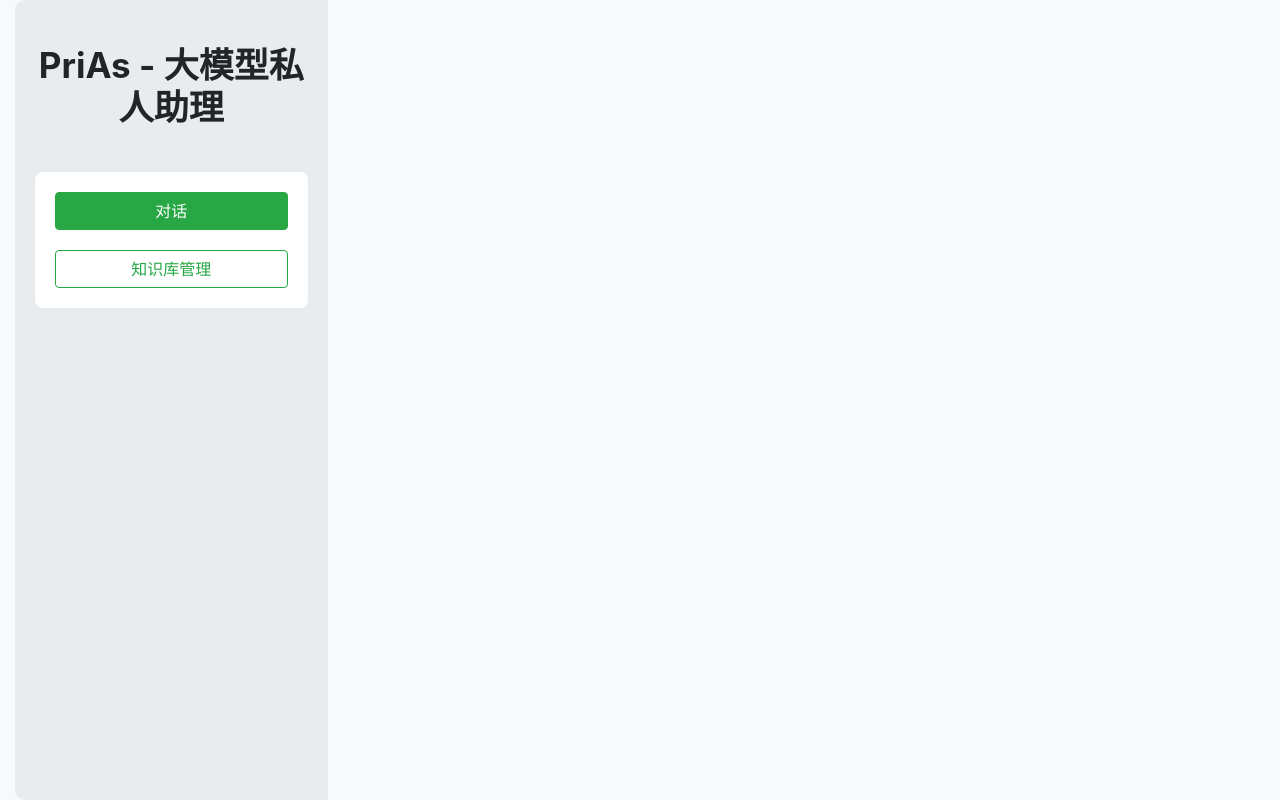
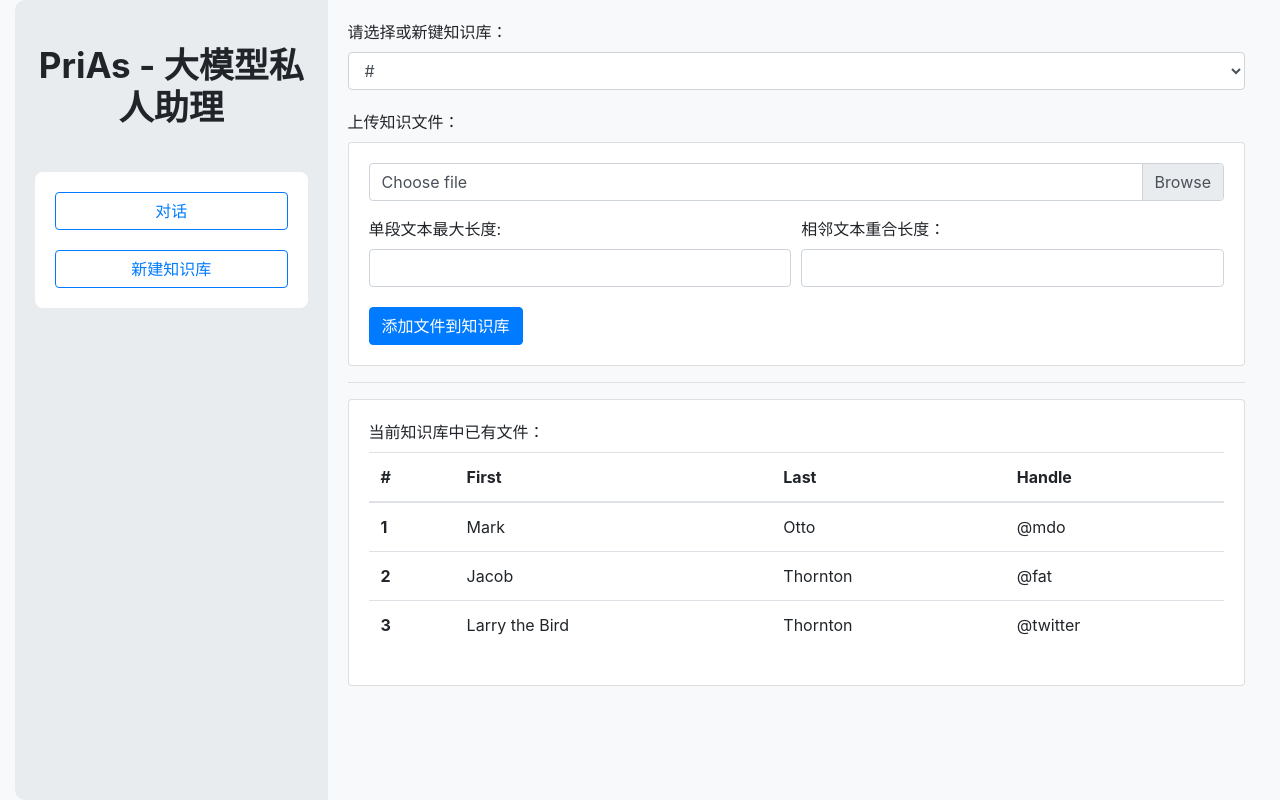
Before and after one commit to chaoql/PriAs, a Django app: template templates/knowladgeManagementIndex.html in a window 1280 px wide. Run offline with Django 5.2, Linux system fonts and the light colour scheme; the template is opened without the code that fills it, so the values that code supplies are empty; some libraries are stand-ins or nearby versions.

Commit message:
聊天框前端代码提交

```diff
--- a/apps/QA/urls.py
+++ b/apps/QA/urls.py
@@ -1,6 +1,7 @@
 from django.urls import path
-from apps.QA.views import FirstView
+from apps.QA.views import FirstView, knowladgeManagementView
 
 urlpatterns = [
     path('', FirstView.as_view(), name="index"),  # 类视图后必须加as_view()
+    path('km/', knowladgeManagementView.as_view(), name="km")
 ]
--- a/templates/base.html
+++ b/templates/base.html
@@ -52,7 +52,74 @@
             background-color: white; /* 白色背景 */
             border-radius: 8px; /* 圆角矩形 */
             padding: 20px; /* 内边距 */
-            {#margin-bottom: 20px; /* 底部边距 */#}
+        {#margin-bottom: 20px; /* 底部边距 */#}
+        }
+
+        .chatBox {
+            position: relative;
+            width: 100%;
+            height: calc(100% - 120px);
+            padding: 50px;
+            overflow-y: auto;
+        }
+
+        .message {
+            position: relative;
+            display: flex;
+            width: 100%;
+            margin: 5px 0;
+        }
+
+        .message p {
+            position: relative;
+            right: 0;
+            text-align: right;
+            max-width: 65%;
+            padding: 12px;
+            background: #b3d7ff;
+            {#background: #dcf8c6;#}
+            border-radius: 10px;
+            font-size: 0.9em;
+        }
+
+        .message p::before {
+            content: '';
+            position: absolute;
+            top: 0;
+            right: -12px;
+            width: 20px;
+            height: 20px;
+            background: linear-gradient(135deg, #b3d7ff 0%, #b3d7ff 50%, transparent 50%, transparent);
+        }
+
+        .message p span {
+            display: block;
+            margin-top: 5px;
+            font-size: 0.85em;
+            opacity: 0.5;
+        }
+
+        .my_message {
+            justify-content: flex-end;
+        }
+
+        .frnd_message {
+            justify-content: flex-start;
+        }
+
+        .frnd_message p {
+            background: #fff;
+            text-align: left;
+        }
+
+        .message.frnd_message p::before {
+            content: '';
+            position: absolute;
+            top: 0;
+            left: -12px;
+            width: 20px;
+            height: 20px;
+            background: linear-gradient(225deg, #fff 0%, #fff 50%, transparent 50%, transparent);
         }
     </style>
 </head>
@@ -68,10 +135,10 @@
         <br>
         <!-- 对话和知识库管理按钮组 -->
         <div class="btn-group-wrapper" style="margin-bottom: 20px;">
-            <button type="button" class="btn btn-outline-success active btn-block" style="margin-bottom: 20px;">对话
-            </button>
-            <button type="button" class="btn btn-outline-success btn-block">知识库管理
-            </button>
+            <a type="button" class="btn btn-outline-primary {% if current_page == 'index' %}active{% endif %} btn-block"
+               style="margin-bottom: 20px;" href="{% url 'index' %}">对话</a>
+            <a type="button" class="btn btn-outline-primary {% if current_page == 'km' %}active{% endif %} btn-block"
+               href="{% url 'km' %}">新建知识库</a>
         </div>
 
         {% block left_content %}
--- a/templates/knowladgeManagementIndex.html
+++ b/templates/knowladgeManagementIndex.html
@@ -1,8 +1,74 @@
 {% extends 'base.html' %}
 
 {% block left_content %}
-
 {% endblock %}
 {% block right_content %}
+    <div class="form-group">
+        <label>请选择或新键知识库：</label>
+        <select class="form-control" id="method-select" style="margin-bottom: 20px;">
+            <option>#</option>
+        </select>
+        <label for="exampleFormControlFile1">上传知识文件：</label>
+        <div class="card">
+            <div class="card-body">
+                <form>
+                    <div class="input-group mb-3">
+                        <div class="custom-file">
+                            <input type="file" class="custom-file-input" id="inputGroupFile02">
+                            <label class="custom-file-label" for="inputGroupFile02"
+                                   aria-describedby="inputGroupFileAddon02">Choose file</label>
+                        </div>
+                    </div>
+                    <div class="form-row">
+                        <div class="form-group col-md-6">
+                            <label for="inputEmail4">单段文本最大长度:</label>
+                            <input type="email" class="form-control" id="inputEmail4">
+                        </div>
+                        <div class="form-group col-md-6">
+                            <label for="inputPassword4">相邻文本重合长度：</label>
+                            <input type="password" class="form-control" id="inputPassword4">
+                        </div>
+                    </div>
+                    <button type="submit" class="btn btn-primary">添加文件到知识库</button>
+                </form>
+            </div>
+        </div>
+        <hr>
+        <div class="card">
+            <div class="card-body">
+                <label>当前知识库中已有文件：</label>
+                <table class="table table-hover">
+                    <thead>
+                    <tr>
+                        <th scope="col">#</th>
+                        <th scope="col">First</th>
+                        <th scope="col">Last</th>
+                        <th scope="col">Handle</th>
+                    </tr>
+                    </thead>
+                    <tbody>
+                    <tr>
+                        <th scope="row">1</th>
+                        <td>Mark</td>
+                        <td>Otto</td>
+                        <td>@mdo</td>
+                    </tr>
+                    <tr>
+                        <th scope="row">2</th>
+                        <td>Jacob</td>
+                        <td>Thornton</td>
+                        <td>@fat</td>
+                    </tr>
+                    <tr>
+                        <th scope="row">3</th>
+                        <td>Larry the Bird</td>
+                        <td>Thornton</td>
+                        <td>@twitter</td>
+                    </tr>
+                    </tbody>
+                </table>
+            </div>
+        </div>
 
+    </div>
 {% endblock %}
```
Also changed, not shown: apps/QA/views.py (+14 -4 lines), templates/index.html (+14 -9 lines).
